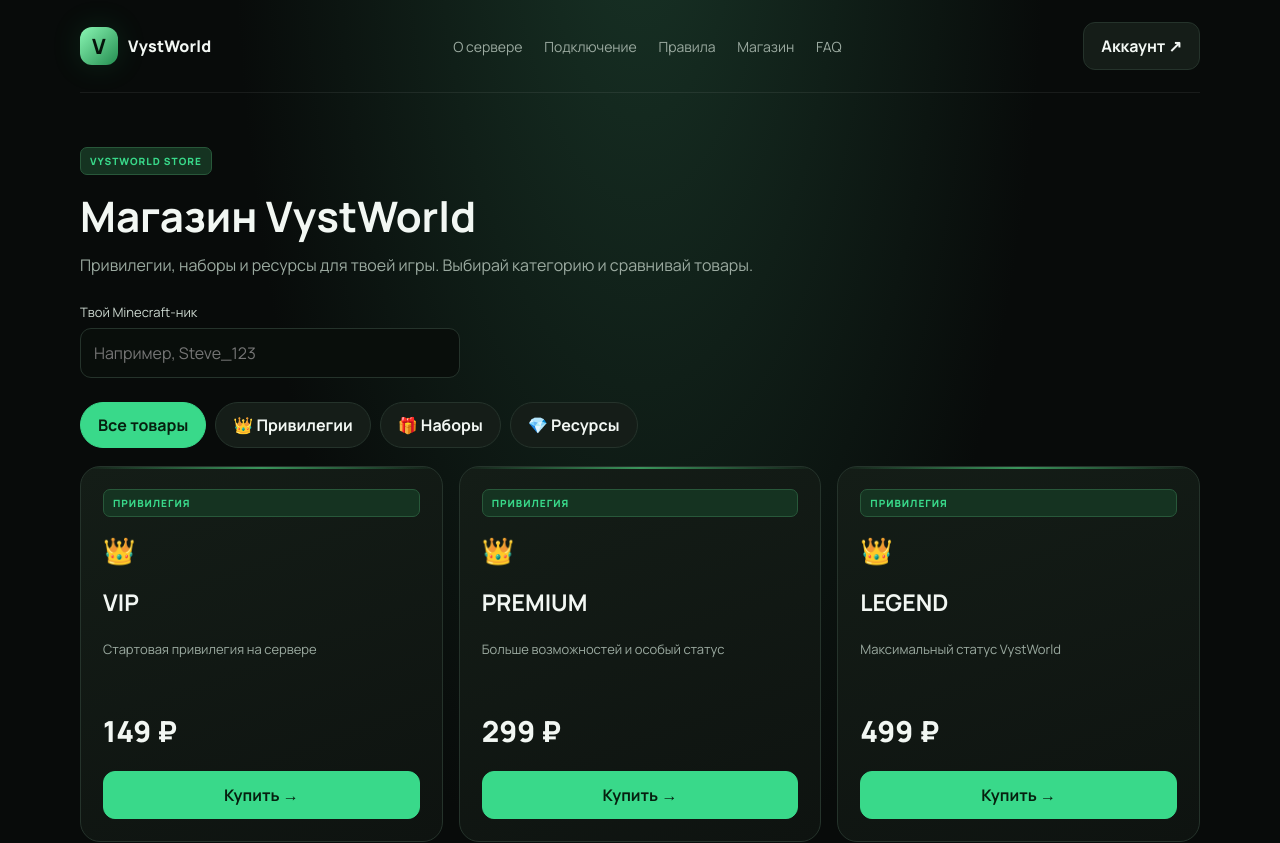
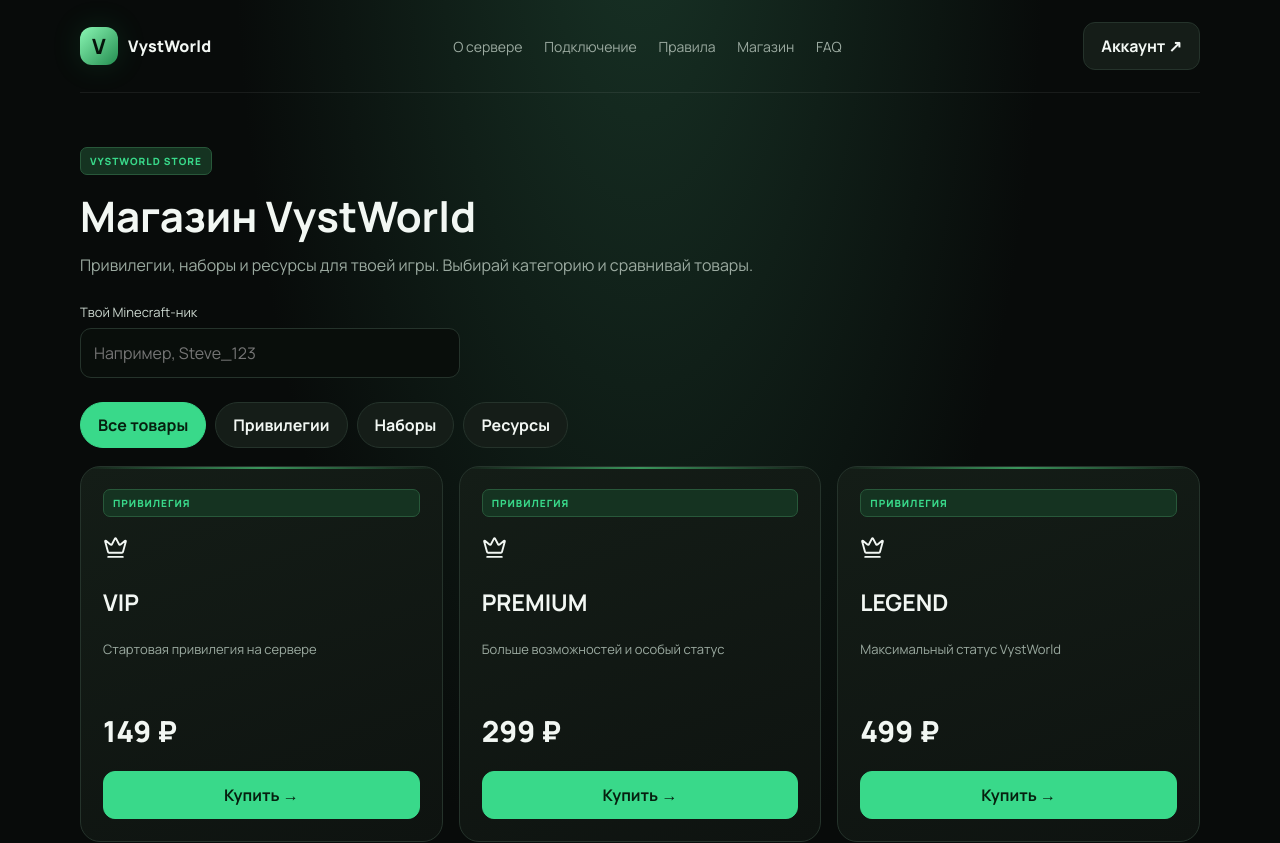
Before and after one commit to dudnikovbogdan54-cmd/Vystworld, a Next.js app: page /shop in a window 1280 px wide. Shown: the top 843 px of the page. Built offline with nearby package versions, Linux system fonts and the light colour scheme; no server answers.

Commit message:
Replace shop emojis with consistent Lucide icons

```diff
--- a/src/app/shop/page.tsx
+++ b/src/app/shop/page.tsx
@@ -1,5 +1,6 @@
 "use client";
 import { useState } from "react";
+import { Crown, Gem, Package } from "lucide-react";
 import { catalog } from "@/lib/catalog";
 import { createClient } from "@/lib/supabase/client";
 
@@ -28,9 +29,9 @@ export default function ShopPage() {
   return <main className="container page">
     <div className="sectionhead"><div className="shop-intro"><span className="tag">VystWorld Store</span><h1 style={{fontSize:42,margin:"12px 0 8px"}}>Магазин VystWorld</h1><p>Привилегии, наборы и ресурсы для твоей игры. Выбирай категорию и сравнивай товары.</p></div></div>
     <div className="field" style={{maxWidth:380}}><label htmlFor="nick">Твой Minecraft-ник</label><input id="nick" value={nickname} onChange={e=>setNickname(e.target.value)} placeholder="Например, Steve_123" maxLength={16}/></div>
-    <div className="shop-categories" aria-label="Категории магазина">{([["all","Все товары"],["rank","👑 Привилегии"],["kits","🎁 Наборы"],["resources","💎 Ресурсы"]] as const).map(([v,label])=><button className={`btn ${category===v?"primary":""}`} key={v} onClick={()=>setCategory(v)} aria-pressed={category===v}>{label}</button>)}</div>
+    <div className="shop-categories" aria-label="Категории магазина">{([["all","Все товары"],["rank","Привилегии"],["kits","Наборы"],["resources","Ресурсы"]] as const).map(([v,label])=><button className={`btn ${category===v?"primary":""}`} key={v} onClick={()=>setCategory(v)} aria-pressed={category===v}>{label}</button>)}</div>
     {message && <div className="notice error">{message}</div>}
-    <div className="grid">{items.map(p=><article className="card shop-product" key={p.id}><span className="tag">{p.category==="rank"?"Привилегия":p.category==="kits"?"Игровой набор":"Ресурс"}</span><div className="category-icon" aria-hidden="true">{p.category==="rank"?"👑":p.category==="kits"?"🎁":"💎"}</div><h3>{p.name}</h3><p>{p.description}</p><div className="price">{p.price} ₽</div><button className="btn primary" disabled={busy!==null} onClick={()=>buy(p.id)}>{busy===p.id?"Создаём заказ…":"Купить →"}</button></article>)}</div>
+    <div className="grid">{items.map(p=><article className="card shop-product" key={p.id}><span className="tag">{p.category==="rank"?"Привилегия":p.category==="kits"?"Игровой набор":"Ресурс"}</span><div className="category-icon" aria-hidden="true">{p.category==="rank"?<Crown size={25} strokeWidth={1.8}/>:p.category==="kits"?<Package size={25} strokeWidth={1.8}/>:<Gem size={25} strokeWidth={1.8}/>}</div><h3>{p.name}</h3><p>{p.description}</p><div className="price">{p.price} ₽</div><button className="btn primary" disabled={busy!==null} onClick={()=>buy(p.id)}>{busy===p.id?"Создаём заказ…":"Купить →"}</button></article>)}</div>
     <p className="muted" style={{fontSize:12,marginTop:22}}>Цены и игровые команды — примерные настройки проекта. Перед запуском проверь содержимое товаров, правила сервера и условия продажи.</p>
   </main>;
 }
```
